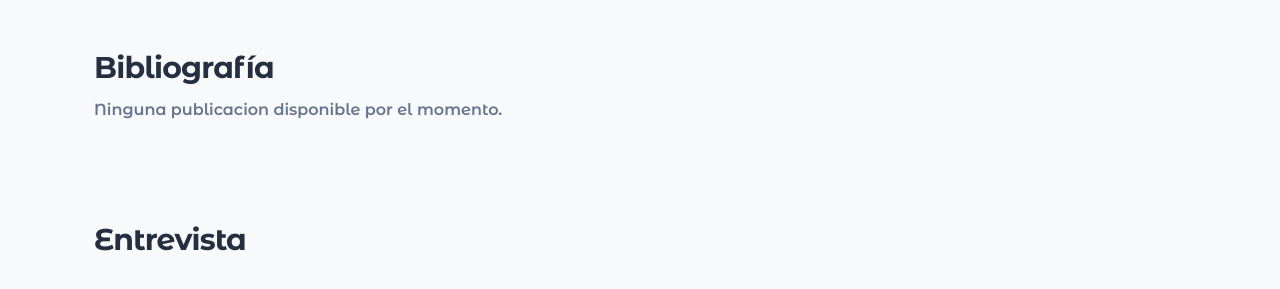
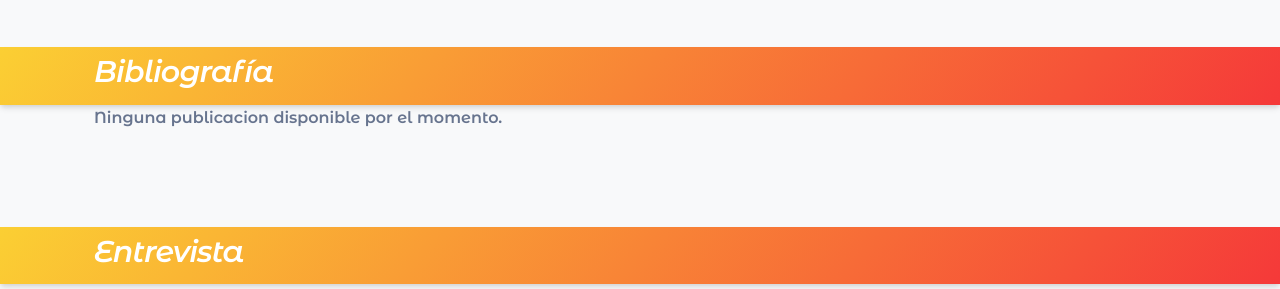
Before and after one commit to RicBar10/EscritorasCusco, a Django app: template escritoras_cusco/site_web/templates/singleGallery.html in a window 1280 px wide. Shown: the part 424-713 px from the top of the page. Run offline with Django 3.2, Linux system fonts and the light colour scheme; the template is opened without the code that fills it, so the values that code supplies are empty; some libraries are stand-ins or nearby versions.

Commit message:
adding css singleWriter

```diff
--- a/escritoras_cusco/site_web/templates/singleGallery.html
+++ b/escritoras_cusco/site_web/templates/singleGallery.html
@@ -56,12 +56,12 @@
     </div>
 </section>
 <section class="pt-sm-5 pb-5 position-relative">
+    <div class="bg-gradient-warning shadow py-1 fst-italic">
+        <div class="container text-left">
+            <h3 class="z-index-1 position-relative text-white">Bibliografía</h3>
+        </div>
+    </div>
     <div class="container">
-        <div class="row">
-            <div class="col-md-8 text-left">
-                <h3 class="z-index-1 position-relative">Bibliografía</h3>
-            </div>
-        </div>
         {% for publicacion in publicaciones %}
         <div class="row  mt-4">
             <div class="col-lg-6 col-12 mx-auto">
@@ -97,12 +97,12 @@
     </div>
 </section>
 <section class="pt-sm-5 pb-5 position-relative">
+    <div class="bg-gradient-warning shadow py-1 fst-italic">
+        <div class="container">
+            <h3 class="z-index-1 position-relative text-white">Entrevista</h3>
+        </div>
+    </div>
     <div class="container">
-        <div class="row">
-            <div class="col-md-8 text-left">
-                <h3 class="z-index-1 position-relative">Entrevista</h3>
-            </div>
-        </div>
         <div class="mt-4">
             {% if result.mujer.entrevista == None %}
             <p style="text-align:center"><iframe src=" http://www.youtube.com/embed/W7qWa52k-nE" width="560"
```
Also changed, not shown: escritoras_cusco/site_web/templates/map.html (+0 -27 lines).
